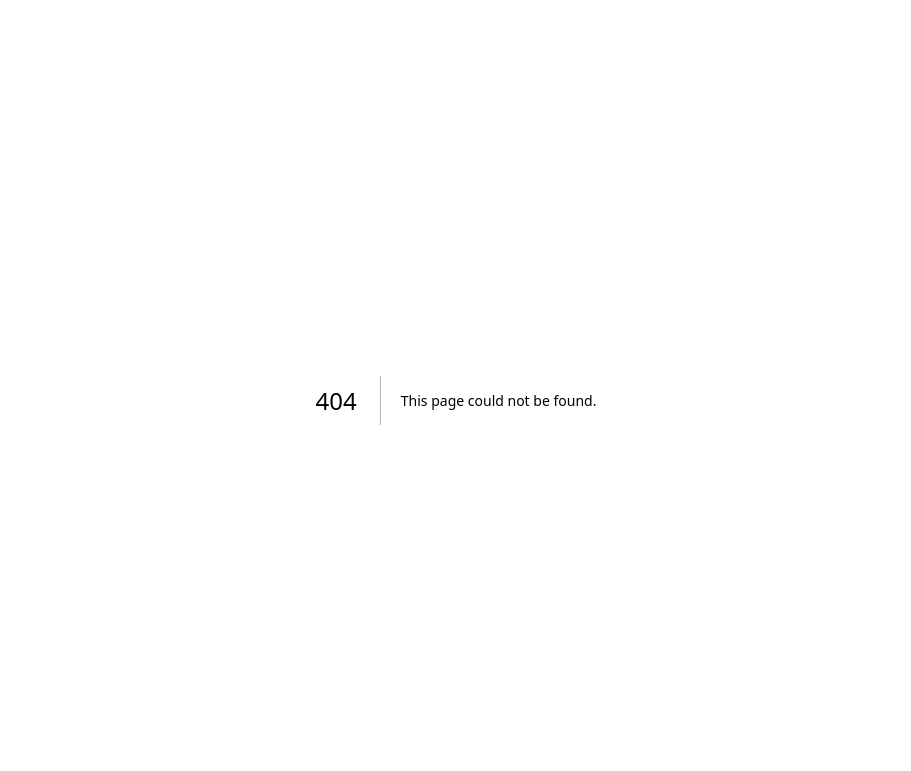
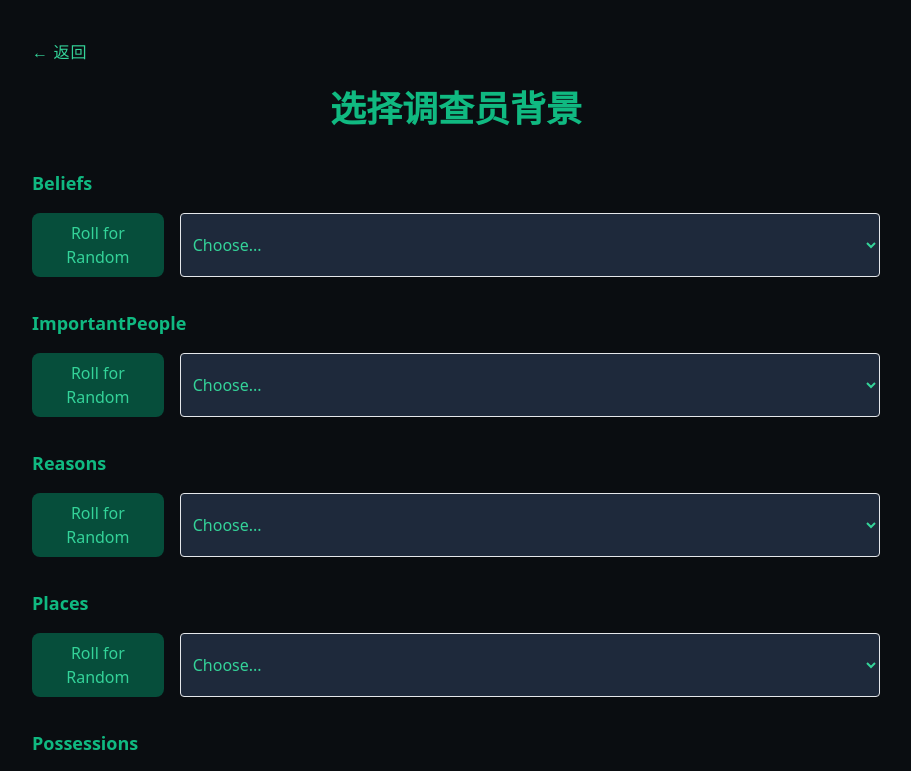
Before and after one commit to KevinKevinL/AI-Driven-TRPG, a Next.js app: page /coc/background in a window 1280 px wide. Before the commit this address had no page. Shown: the top 771 px of the page, without its empty margins (184-1095 px from the left). Built offline with nearby package versions, Linux system fonts and the light colour scheme.

Commit message:
Create background.js

```diff
--- /dev/null
+++ b/pages/coc/background.js
@@ -0,0 +1,105 @@
+import React, { useState } from "react";
+import Head from "next/head";
+import Link from "next/link";
+import { DiceSystem } from "@utils/diceSystem"; // 引用您之前的骰子逻辑
+import { BACKGROUND_OPTIONS } from "@constants/backgroundList";
+
+const BackgroundPage = () => {
+  const [selectedBackground, setSelectedBackground] = useState({
+    belief: null,
+    importantPerson: null,
+    place: null,
+    possession: null,
+    trait: null,
+  });
+  const [isRolling, setIsRolling] = useState(false);
+
+  const rollAndSelect = (category) => {
+    setIsRolling(true);
+    setTimeout(() => {
+      const options = BACKGROUND_OPTIONS[category];
+      const randomIndex = DiceSystem.roll(1, options.length) - 1;
+      setSelectedBackground((prev) => ({
+        ...prev,
+        [category]: options[randomIndex],
+      }));
+      setIsRolling(false);
+    }, 800);
+  };
+
+  const handleFinalize = () => {
+    console.log("Finalized Background:", selectedBackground);
+    // 可在这里保存数据或跳转下一步
+  };
+
+  return (
+    <div className="min-h-screen bg-[#0a0d11] py-10 text-emerald-400">
+      <Head>
+        <title>COC - 背景选择</title>
+        <meta name="description" content="角色背景选择" />
+      </Head>
+      <div className="max-w-4xl mx-auto px-6">
+        <Link
+          href="/coc"
+          className="inline-block mb-6 text-emerald-400 hover:text-emerald-300 transition-colors font-lovecraft tracking-wider"
+        >
+          ← 返回
+        </Link>
+
+        <h1 className="text-4xl font-bold text-center text-emerald-500 mb-10">
+          选择调查员背景
+        </h1>
+
+        {Object.keys(BACKGROUND_OPTIONS).map((category) => (
+          <div key={category} className="mb-8">
+            <h3 className="text-lg font-bold text-emerald-500 capitalize">
+              {category}
+            </h3>
+            <div className="flex gap-4 mt-4">
+              <button
+                onClick={() => rollAndSelect(category)}
+                disabled={isRolling}
+                className="bg-emerald-900 text-emerald-400 px-4 py-2 rounded-lg hover:bg-emerald-800 transition-colors disabled:bg-slate-800 disabled:text-emerald-700"
+              >
+                {isRolling ? "Rolling..." : "Roll for Random"}
+              </button>
+              <select
+                className="bg-slate-800 text-emerald-400 border rounded px-2 py-2 w-full"
+                value={selectedBackground[category] || ""}
+                onChange={(e) =>
+                  setSelectedBackground((prev) => ({
+                    ...prev,
+                    [category]: e.target.value,
+                  }))
+                }
+              >
+                <option value="">Choose...</option>
+                {BACKGROUND_OPTIONS[category].map((option, index) => (
+                  <option key={index} value={option}>
+                    {option}
+                  </option>
+                ))}
+              </select>
+            </div>
+            {selectedBackground[category] && (
+              <p className="mt-2 text-emerald-400 font-lovecraft">
+                Selected: {selectedBackground[category]}
+              </p>
+            )}
+          </div>
+        ))}
+
+        <div className="mt-10 text-center">
+          <button
+            onClick={handleFinalize}
+            className="bg-emerald-900 text-emerald-400 px-8 py-3 rounded-lg hover:bg-emerald-800 transition-colors"
+          >
+            确定背景
+          </button>
+        </div>
+      </div>
+    </div>
+  );
+};
+
+export default BackgroundPage;
```
